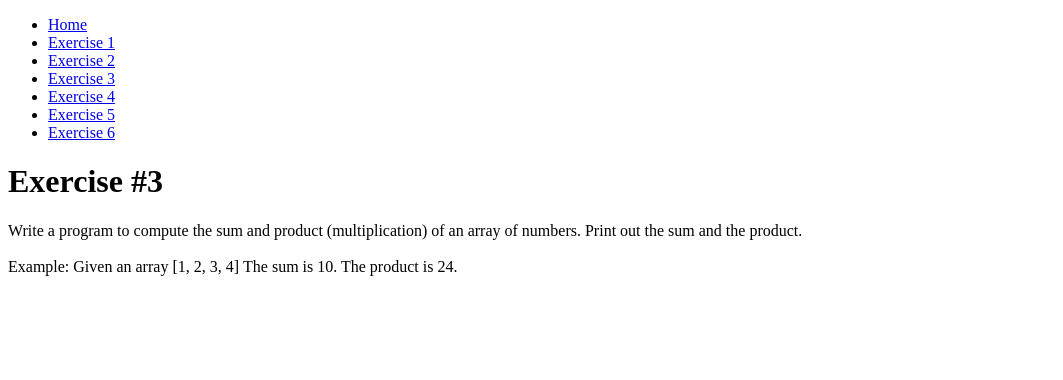
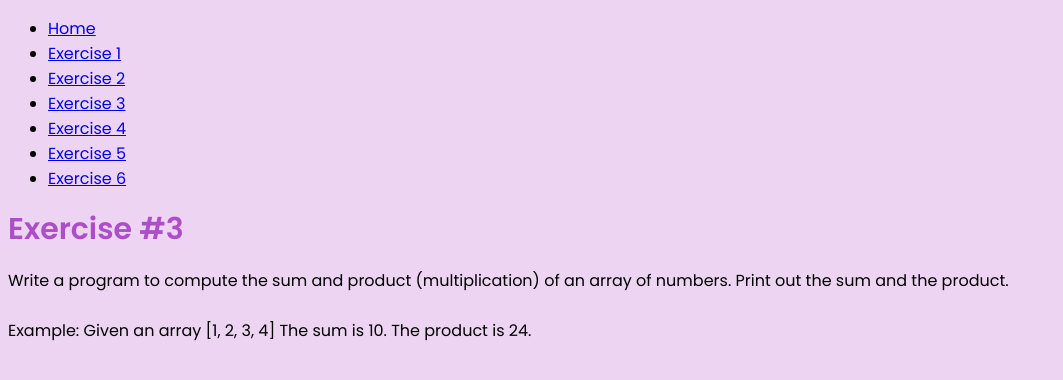
Before and after one commit to HibethTorres/practice-exercises-javascript, a plain HTML site: page Exercise 3/index.html in a window 1280 px wide. Shown: the whole page, without its empty margins (0-1063 px from the left). Drawn offline with Linux system fonts and the light colour scheme.

Commit message:
feat: HTML and CSS updated in all files

```diff
--- a/Exercise 1/style.css
+++ b/Exercise 1/style.css
@@ -0,0 +1,18 @@
+body{
+    background-color: #eed4f3;
+    font-family: "Poppins";
+}
+
+main{
+  display: flex;
+  flex-direction: column;
+  align-items: center;
+  justify-content: center;
+  }
+
+  .title1{
+    font-size: 30px;
+    color: #ad4dca;
+    margin-bottom: 10px;
+    margin-top: 10px;
+}
--- a/Exercise 2/style.css
+++ b/Exercise 2/style.css
@@ -0,0 +1,18 @@
+body{
+    background-color: #eed4f3;
+    font-family: "Poppins";
+}
+
+main{
+  display: flex;
+  flex-direction: column;
+  align-items: center;
+  justify-content: center;
+  }
+
+  .title1{
+    font-size: 30px;
+    color: #ad4dca;
+    margin-bottom: 10px;
+    margin-top: 10px;
+}
--- a/Exercise 3/index.html
+++ b/Exercise 3/index.html
@@ -4,6 +4,10 @@
     <meta charset="UTF-8">
     <meta name="viewport" content="width=device-width, initial-scale=1.0">
     <title>Practice Exercises JavaScript</title>
+    <link rel="stylesheet" href="style.css">
+    <link rel="preconnect" href="https://fonts.googleapis.com">
+    <link rel="preconnect" href="https://fonts.gstatic.com" crossorigin="">
+    <link href="https://fonts.googleapis.com/css2?family=Poppins:wght@400;600&amp;family=Roboto:wght@400;700&amp;display=swap" rel="stylesheet">
 </head>
 <body>
     <header>
@@ -19,7 +23,7 @@
             </ul>
         </nav>
     </header>
-     <h1>Exercise #3</h1>
+     <h1 class="title1">Exercise #3</h1>
     <p>
     Write a program to compute the sum and product (multiplication) of an array of
     numbers. Print out the sum and the product.
--- a/Exercise 3/style.css
+++ b/Exercise 3/style.css
@@ -0,0 +1,27 @@
+body{
+    background-color: #eed4f3;
+    font-family: "Poppins";
+}
+
+main{
+  display: flex;
+  flex-direction: column;
+  align-items: center;
+  justify-content: center;
+  }
+
+  .title1{
+    font-size: 30px;
+    color: #ad4dca;
+    margin-bottom: 10px;
+    margin-top: 10px;
+}
+
+  .code-block{
+    background-color: #f3e6f8;
+    padding: 15px;
+    border-radius: 5px;
+    font-family: "Courier New", Courier, monospace;
+    margin: 20px 0;
+    box-shadow: 0 4px 8px rgba(0, 0, 0, 0.1);
+  }
--- a/Exercise 4/style.css
+++ b/Exercise 4/style.css
@@ -0,0 +1,27 @@
+body{
+    background-color: #eed4f3;
+    font-family: "Poppins";
+}
+
+main{
+  display: flex;
+  flex-direction: column;
+  align-items: center;
+  justify-content: center;
+  }
+
+  .title1{
+    font-size: 30px;
+    color: #ad4dca;
+    margin-bottom: 10px;
+    margin-top: 10px;
+}
+
+.code-block{
+    background-color: #f3e6f8;
+    padding: 15px;
+    border-radius: 5px;
+    font-family: "Courier New", Courier, monospace;
+    margin: 20px 0;
+    box-shadow: 0 4px 8px rgba(0, 0, 0, 0.1);
+}
--- a/Exercise 5/style.css
+++ b/Exercise 5/style.css
@@ -0,0 +1,27 @@
+body{
+    background-color: #eed4f3;
+    font-family: "Poppins";
+}
+
+main{
+  display: flex;
+  flex-direction: column;
+  align-items: center;
+  justify-content: center;
+  }
+
+  .title1{
+    font-size: 30px;
+    color: #ad4dca;
+    margin-bottom: 10px;
+    margin-top: 10px;
+}
+
+.code-block{
+    background-color: #f3e6f8;
+    padding: 15px;
+    border-radius: 5px;
+    font-family: "Courier New", Courier, monospace;
+    margin: 20px 0;
+    box-shadow: 0 4px 8px rgba(0, 0, 0, 0.1);
+}
--- a/Exercise 6/style.css
+++ b/Exercise 6/style.css
@@ -0,0 +1,27 @@
+body{
+    background-color: #eed4f3;
+    font-family: "Poppins";
+}
+
+main{
+  display: flex;
+  flex-direction: column;
+  align-items: center;
+  justify-content: center;
+  }
+
+  .title1{
+    font-size: 30px;
+    color: #ad4dca;
+    margin-bottom: 10px;
+    margin-top: 10px;
+}
+
+.code-block{
+    background-color: #f3e6f8;
+    padding: 15px;
+    border-radius: 5px;
+    font-family: "Courier New", Courier, monospace;
+    margin: 20px 0;
+    box-shadow: 0 4px 8px rgba(0, 0, 0, 0.1);
+}
```
Also changed, not shown: Exercise 1/index.html (+6 -1 lines), Exercise 1/script.js (+15 -0 lines), Exercise 2/index.html (+5 -1 lines), Exercise 4/index.html (+5 -1 lines), Exercise 5/index.html (+5 -1 lines), Exercise 6/index.html (+5 -1 lines), index.html (+30 -8 lines).
